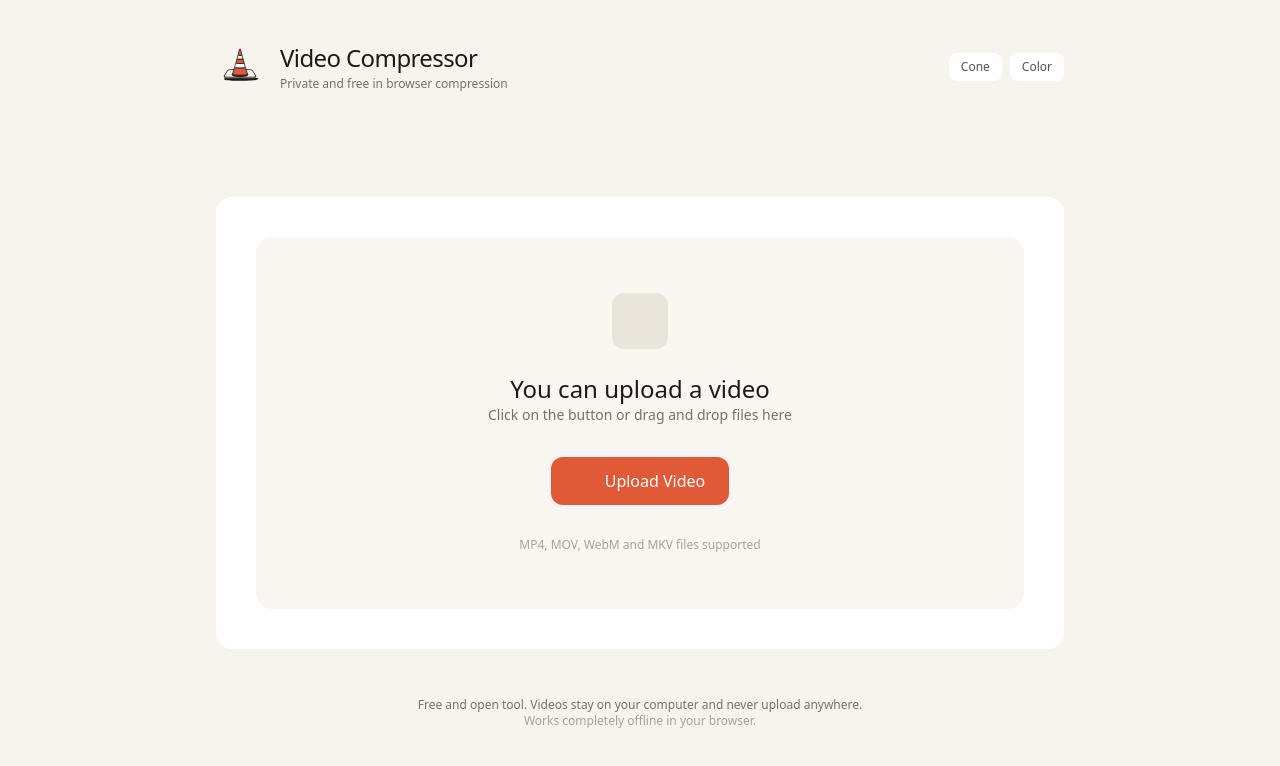
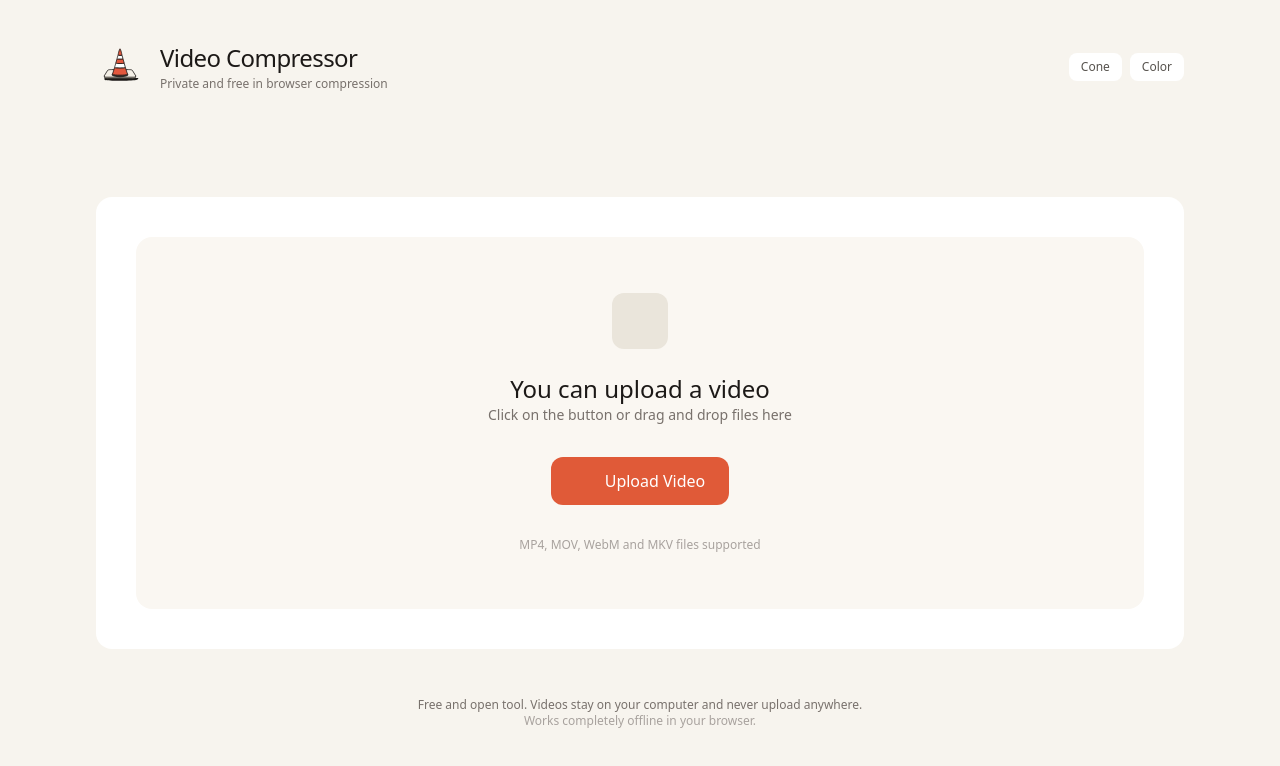
Before and after one commit to wisdomdivine/x-video-compressor, a React (Vite) app: page / in a window 1280 px wide. Shown: the top 766 px of the page. Built offline with nearby package versions, Linux system fonts and the light colour scheme; some icons are missing; a web font is replaced by a local one.

Commit message:
increase layout container width to 6xl for generous spacing

```diff
--- a/src/App.tsx
+++ b/src/App.tsx
@@ -124,7 +124,7 @@ export default function App() {
         onToggleLogoVariant={handleToggleLogoVariant}
       />
 
-      <main className="flex-1 w-full max-w-4xl mx-auto px-4 sm:px-6 py-4 sm:py-8 md:py-10 flex flex-col justify-center">
+      <main className="flex-1 w-full max-w-6xl mx-auto px-4 sm:px-6 lg:px-8 py-4 sm:py-8 md:py-10 flex flex-col justify-center">
         <Card>
           <AnimatePresence mode="wait">
             {status === 'idle' && (
--- a/src/components/Header.tsx
+++ b/src/components/Header.tsx
@@ -20,7 +20,7 @@ export const Header: React.FC<HeaderProps> = ({
       initial={{ opacity: 0, y: -6 }}
       animate={{ opacity: 1, y: 0 }}
       transition={{ duration: 0.25 }}
-      className="w-full max-w-4xl mx-auto pt-6 sm:pt-10 pb-6 sm:pb-8 px-4 sm:px-6 flex flex-col sm:flex-row items-start sm:items-center justify-between gap-4"
+      className="w-full max-w-6xl mx-auto pt-6 sm:pt-10 pb-6 sm:pb-8 px-4 sm:px-6 lg:px-8 flex flex-col sm:flex-row items-start sm:items-center justify-between gap-4"
     >
       <div className="flex items-center gap-3.5 sm:gap-4">
         <motion.div
```
